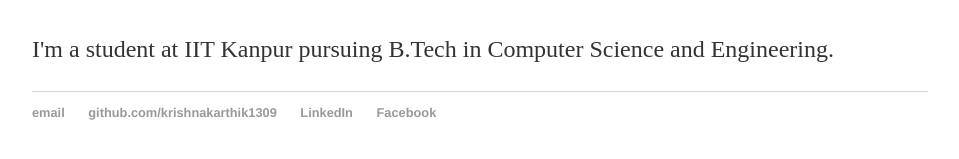
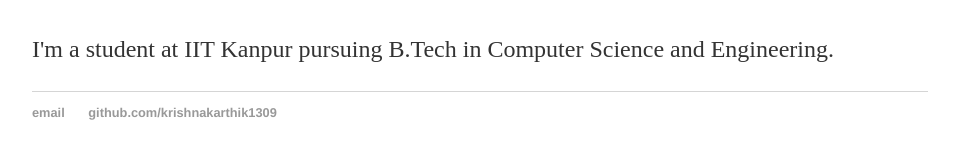
Before and after one commit to gowthamvadisetti/gowtham-prudhvi.github.io, a Jekyll site: the page built from index.html, in a window 1280 px wide. Shown: the part 164-323 px from the top of the page, without its empty margins (160-1119 px from the left). Built offline with Jekyll 4.4.1, drawn with Linux system fonts in a browser that asks for light colours.

Commit message:
fix layout

```diff
--- a/_config.yml
+++ b/_config.yml
@@ -1,2 +1,2 @@
-name: Krishna Karthik
+name: Gowtham Prudhvi
 markdowm: kramdown
--- a/_layouts/default.html
+++ b/_layouts/default.html
@@ -20,10 +20,8 @@
 			</div><!-- /.container -->
 			<footer>
 	    		<ul>
-	        		<li><a href="mailto:krishnakarthik1309@gmail.com">email</a></li>
-	        		<li><a href="https://github.com/krishnakarthik1309">github.com/krishnakarthik1309</a></li>
-	                <li><a href="https://www.linkedin.com/in/krishna-karthik-jonnala-647061104/">LinkedIn</a></li>
-	                <li><a href="https://www.facebook.com/krishnakarthik1309">Facebook</a></li>
+	        		<li><a href="mailto:v.g.prudhvi38@gmail.com">email</a></li>
+	        		<li><a href="https://github.com/gowtham-prudhvi">github.com/krishnakarthik1309</a></li>
 				</ul>
 			</footer>
 		</body>
```
